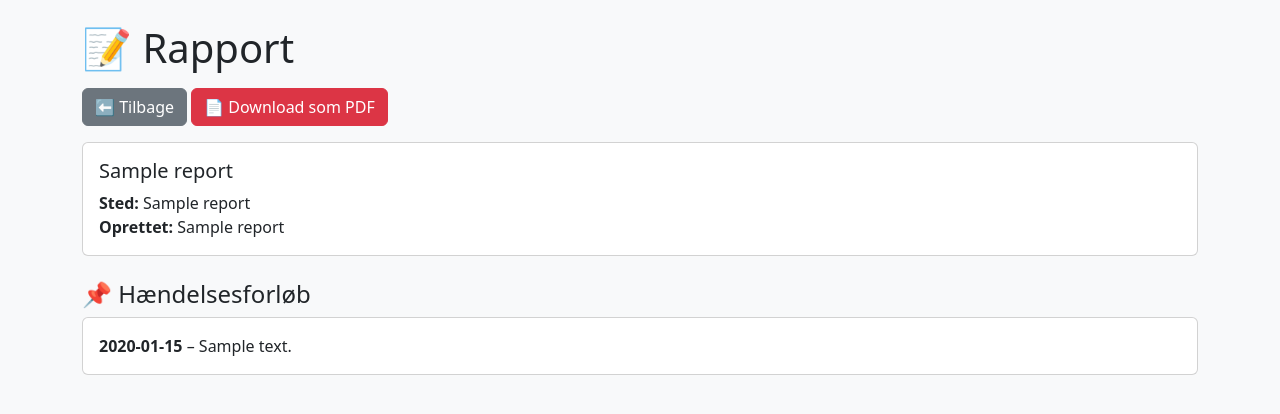
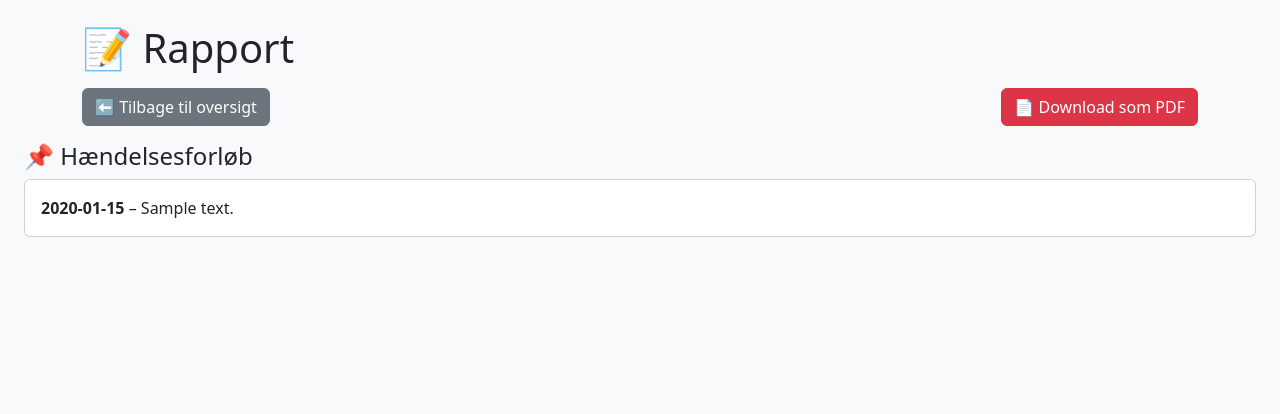
Before and after one commit to Simonsen9430/bjaergningsrapport, a Flask app: template templates/rapport.html in a window 1280 px wide. Shown: the top 414 px of the page. Run offline with Flask 3, Linux system fonts and the light colour scheme; the template is opened without the code that fills it: most values are stand-ins (such as "Sample title", 1, 10 or a date in 2020).

Commit message:
Tilføjet tilbage-knap til rapport.html

```diff
--- a/templates/rapport.html
+++ b/templates/rapport.html
@@ -8,15 +8,11 @@
 <body class="p-4 bg-light">
     <div class="container">
         <h1 class="mb-3">📝 Rapport</h1>
-        <a href="/rapporter" class="btn btn-secondary mb-3">⬅️ Tilbage</a>
-        <a href="/rapport/{{ report_id }}/pdf" class="btn btn-danger mb-3">📄 Download som PDF</a>
+        <div class="d-flex justify-content-between mb-3">
+            <a href="/rapporter" class="btn btn-secondary">⬅️ Tilbage til oversigt</a>
+            <a href="/rapport/{{ report_id }}/pdf" class="btn btn-danger">📄 Download som PDF</a>
+        </div>
 
-        <div class="card mb-4">
-            <div class="card-body">
-                <h5 class="card-title">{{ report[2] }}</h5>
-                <p class="card-text"><strong>Sted:</strong> {{ report[1] }}<br>
-                <strong>Oprettet:</strong> {{ report[0][:16].replace("T", " ") }}</p>
-            </div>
         </div>
 
         <h4>📌 Hændelsesforløb</h4>
```
